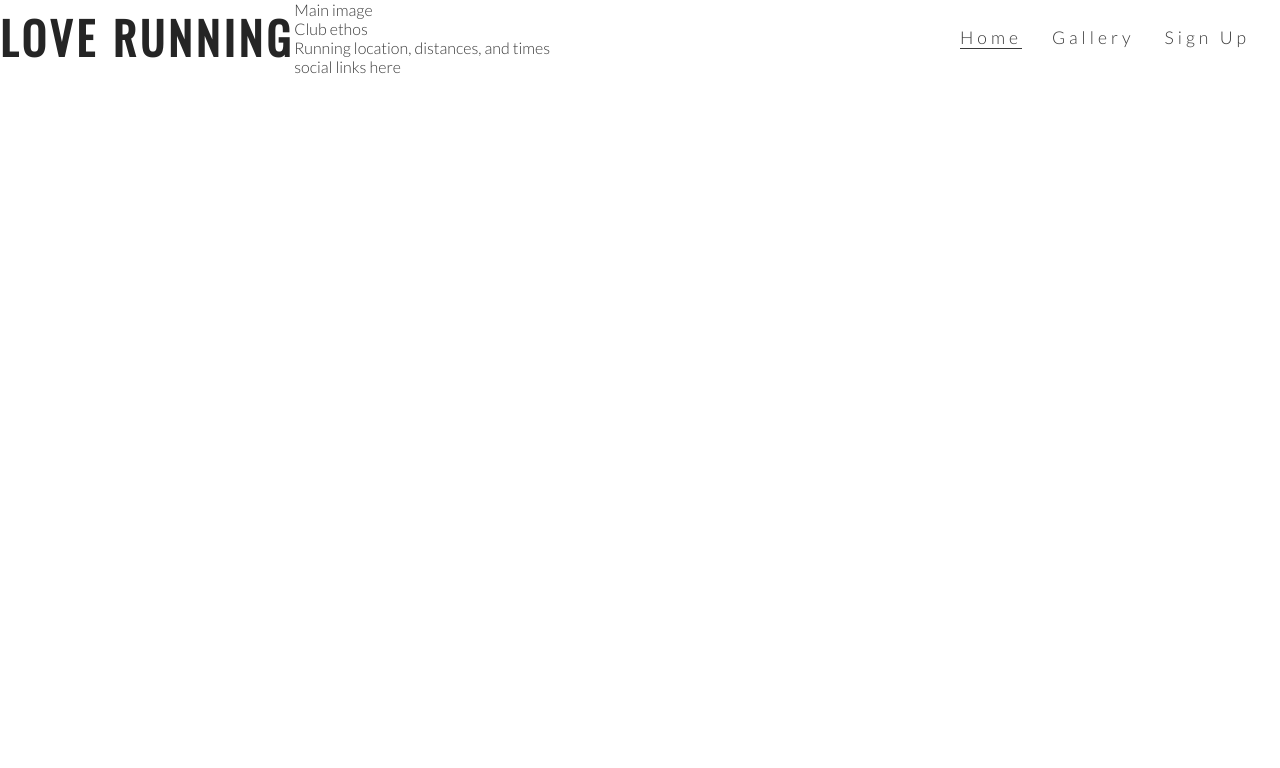
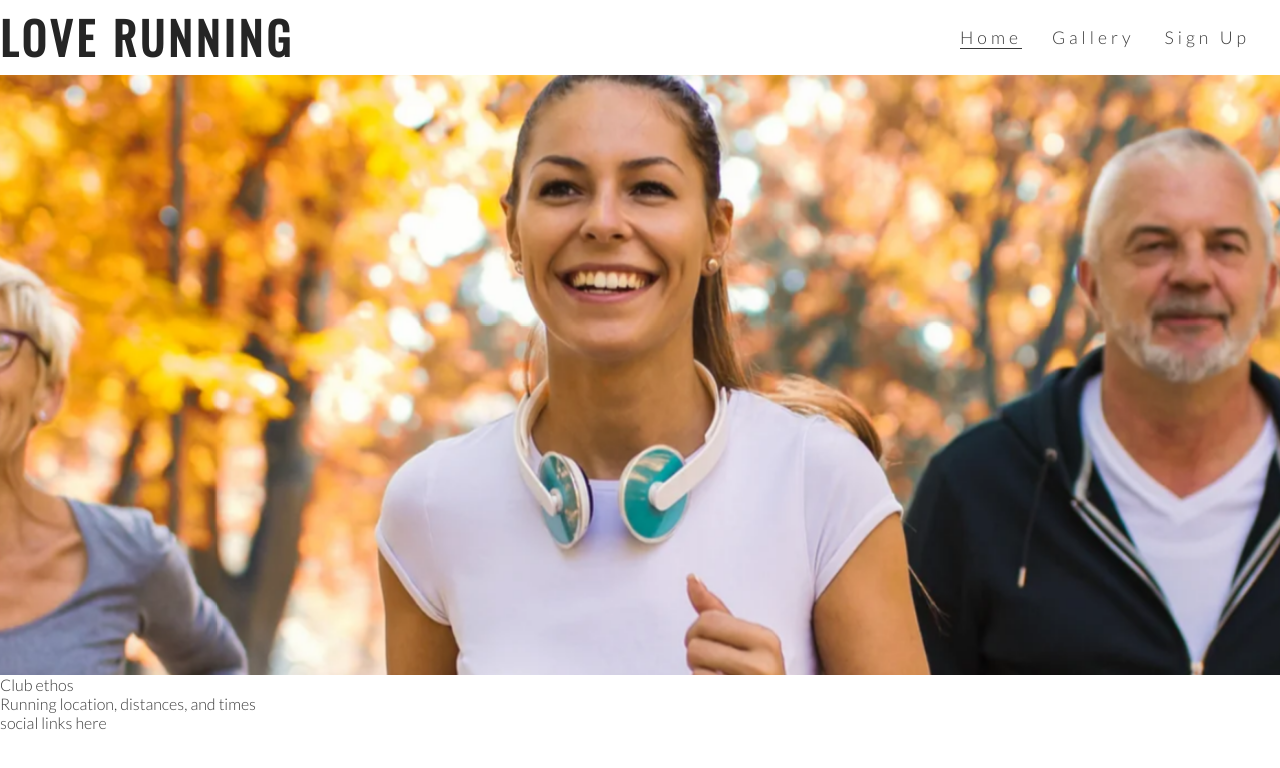
Before and after one commit to keironchaudhry/love-running, a plain HTML site: page index.html in a window 1280 px wide. Drawn offline with nearby package versions, Linux system fonts and the light colour scheme.

Commit message:
Add hero image and animation for zoom

```diff
--- a/assets/css/style.css
+++ b/assets/css/style.css
@@ -56,3 +56,33 @@ h1, h2 {
 .active {
     border-bottom: 1px solid #3a3a3a;
 }
+
+/* hero image */
+
+#hero-outer {
+    height: 600px;
+    width: 100%;
+    overflow: hidden;
+}
+
+#hero-image {
+    height: 600px;
+    width: 100%;
+    background: url('../images/hero-image.webp') no-repeat center center;
+
+    /* animates zoom effect on loading page */
+    animation-name: hero-zoom;
+    animation-duration: 5s;
+    animation-fill-mode: forwards;
+}
+
+/* creates the level of zoom for hero image */
+
+@keyframes hero-zoom {
+    from{
+        transform: scale(1);
+    }
+    to{
+        transform: scale(1.1);
+    }
+}
--- a/index.html
+++ b/index.html
@@ -31,8 +31,8 @@
             </ul>
         </nav>
     </header>
-    <section>
-        Main image
+    <section id="hero-outer">
+        <div id="hero-image""></div>
     </section>
     <section>
         Club ethos
```
Also changed, not shown: assets/images/hero-image.webp (added).
